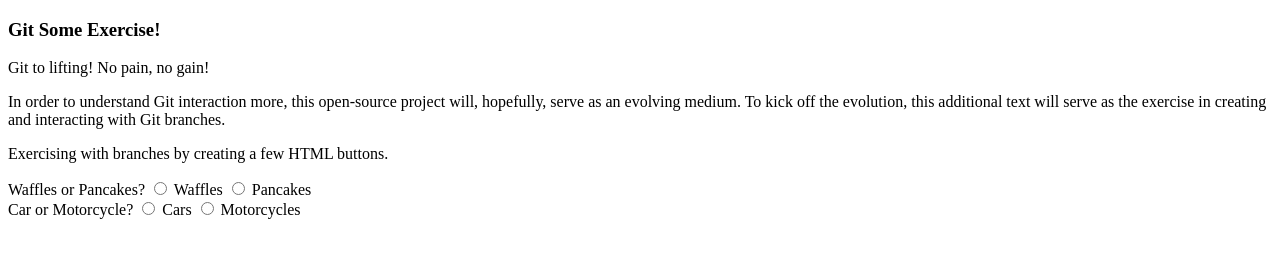
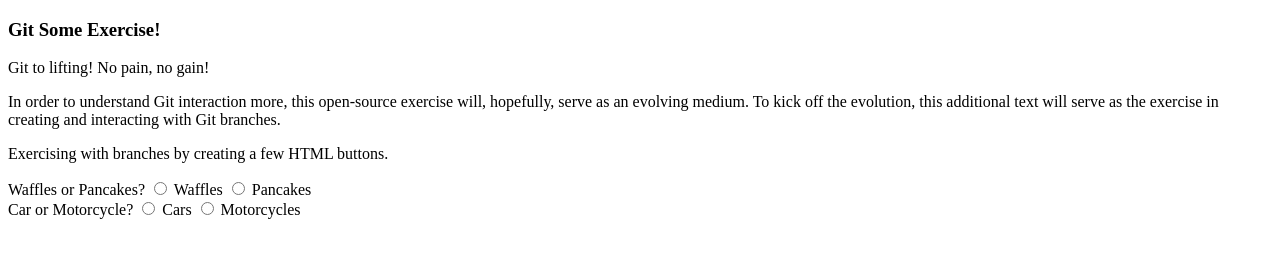
Before and after one commit to mainHoots/GitSomeExercise, a plain HTML site: page index.html in a window 1280 px wide. Drawn offline with Linux system fonts and the light colour scheme.

Commit message:
edited text

```diff
--- a/index.html
+++ b/index.html
@@ -14,7 +14,7 @@
     <div>
         <p>Git to lifting!  No pain, no gain!</p>
 
-        <p>In order to understand Git interaction more, this open-source project will, hopefully, serve as an evolving medium.
+        <p>In order to understand Git interaction more, this open-source exercise will, hopefully, serve as an evolving medium.
 
             To kick off the evolution, this additional text will serve as the exercise in creating and interacting with Git branches.
         </p>
```
